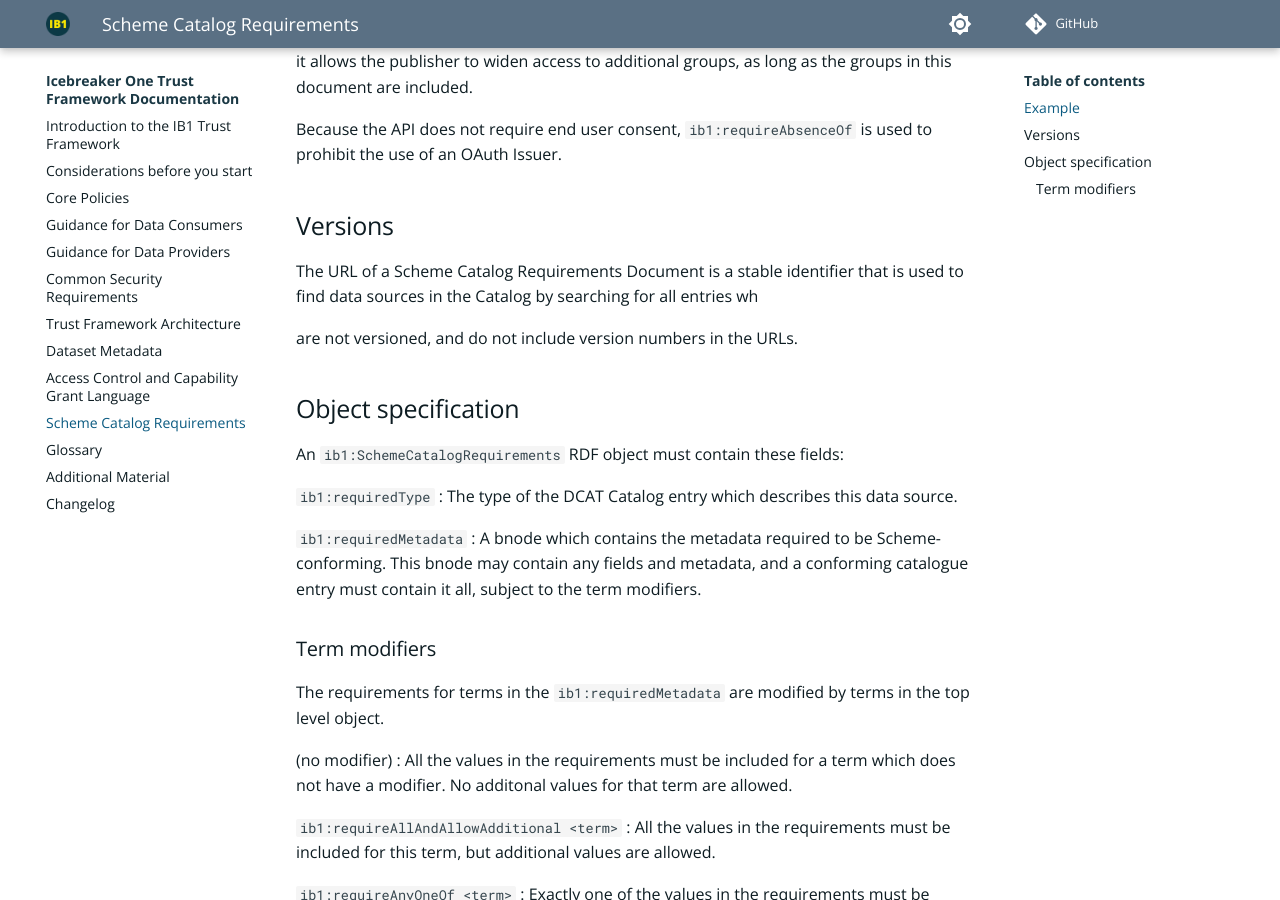
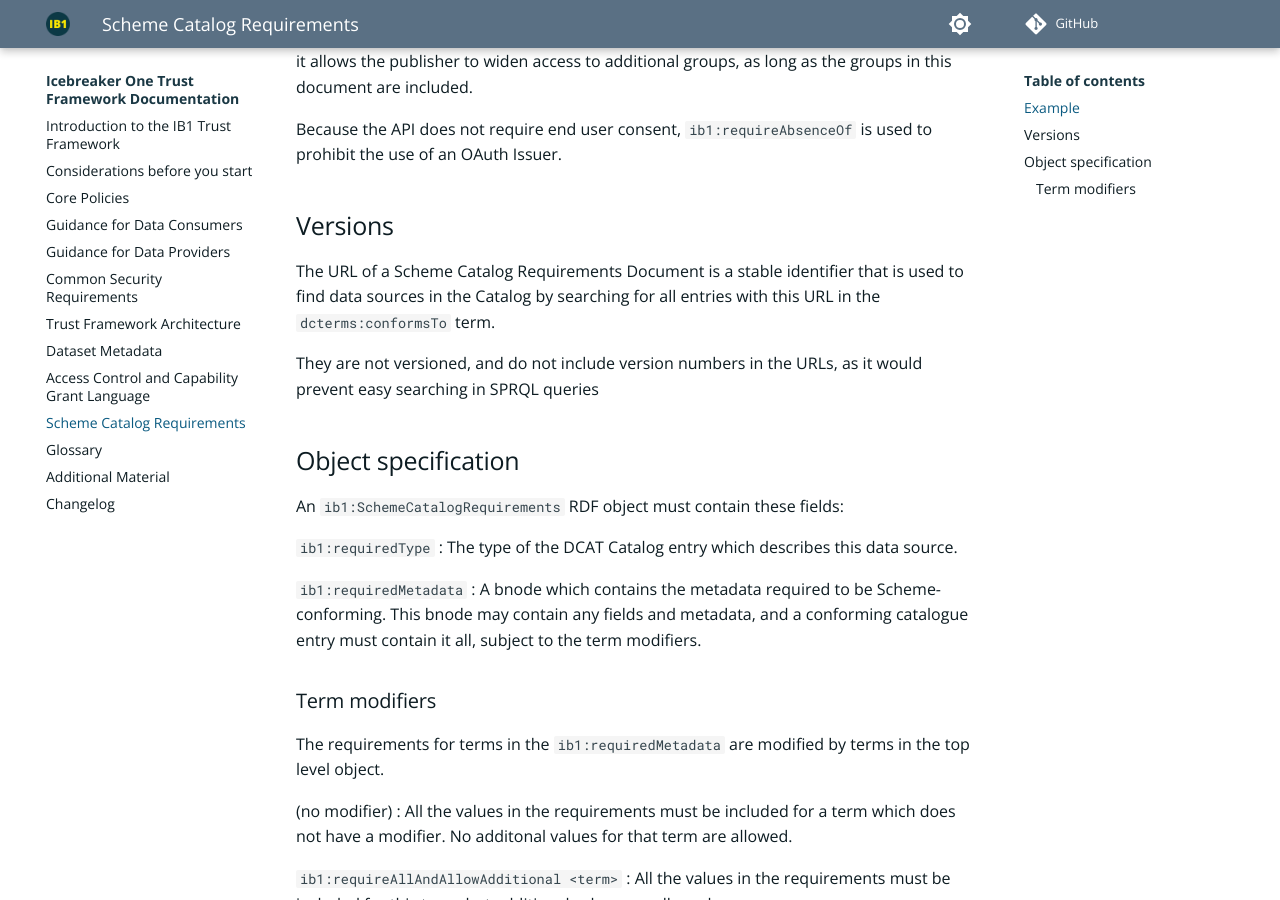
Before and after one commit to icebreakerone/ib1-technical-docs, an MkDocs documentation site: the page built from docs/scheme_catalog_requirements.md, in a window 1280 px wide and 900 px high, scrolled down 959 px. Built offline with MkDocs 1.6.1 and Material for MkDocs 9.7.7, drawn with Linux system fonts in a browser that asks for light colours; plug-ins that fetch from the network failed and are left out; comment, search, counter and statistics services are not loaded; the version menu is left out; some of the changed lines change nothing that is shown.

Commit message:
docs/scheme_catalog_requirements.md updated from https://stackedit.net/

```diff
--- a/docs/scheme_catalog_requirements.md
+++ b/docs/scheme_catalog_requirements.md
@@ -37,9 +37,9 @@ Because the API does not require end user consent, `ib1:requireAbsenceOf` is use
 
 ## Versions
 
-The URL of a Scheme Catalog Requirements Document is a stable identifier that is used to find data sources in the Catalog by searching for all entries wh
+The URL of a Scheme Catalog Requirements Document is a stable identifier that is used to find data sources in the Catalog by searching for all entries with this URL in the `dcterms:conformsTo` term.
 
-are not versioned, and do not include version numbers in the URLs.
+They are not versioned, and do not include version numbers in the URLs, as it would prevent easy searching in SPRQL queries
 
 ## Object specification
 
@@ -72,8 +72,8 @@ The requirements for terms in the `ib1:requiredMetadata` are modified by terms i
 
 
 <!--stackedit_data:
-eyJoaXN0b3J5IjpbLTE4MDExNTY3NTgsMjYzODQyMjE5LC0xNj
-czMDIzMzUxLDk5NTY4MzE3OSwxNDQ0ODc1ODI1LDY3NDU3NjQ4
-MSwtMTc5NDQ5NTA0NiwtNTI4NjQ1NzM3LDEzODk3MDIwMzgsMT
-ExMzEyODk2OSwxMjY4ODM2NzA4XX0=
+eyJoaXN0b3J5IjpbMTM2ODkzNTk1MywyNjM4NDIyMTksLTE2Nz
+MwMjMzNTEsOTk1NjgzMTc5LDE0NDQ4NzU4MjUsNjc0NTc2NDgx
+LC0xNzk0NDk1MDQ2LC01Mjg2NDU3MzcsMTM4OTcwMjAzOCwxMT
+EzMTI4OTY5LDEyNjg4MzY3MDhdfQ==
 -->
```
